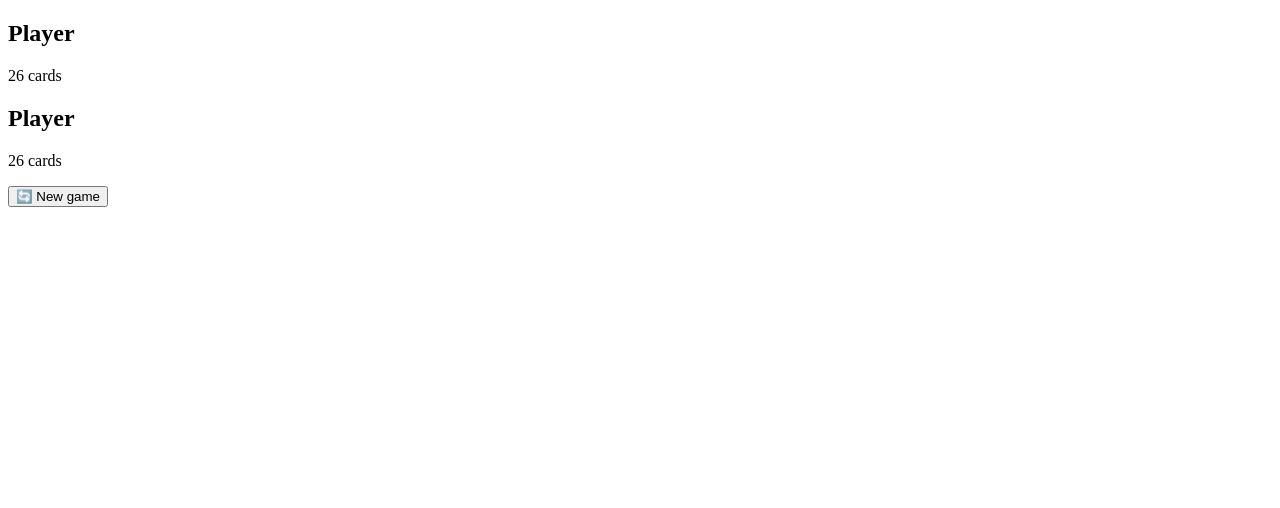
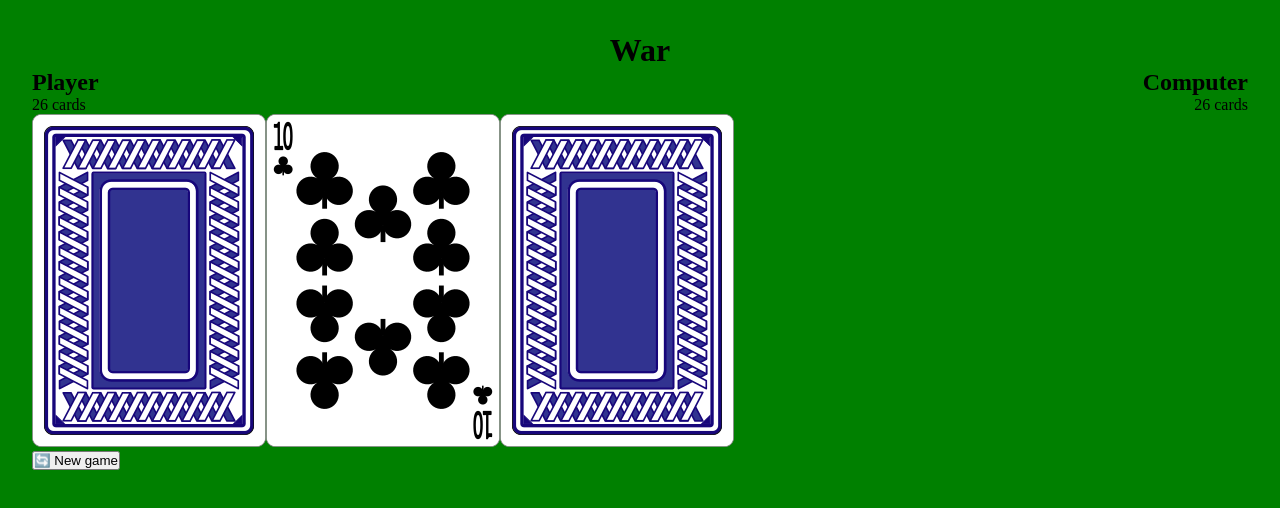
Before and after one commit to kjsheehy/War, a plain HTML site: page index.html in a window 1280 px wide. Drawn offline with Linux system fonts and the light colour scheme.

Commit message:
Layout and alignment begun but in progress

```diff
--- a/index.html
+++ b/index.html
@@ -11,19 +11,32 @@
   </head>
   <body>
     <main>
-      <section class="player">
-        <h2 class="name" id="player-name">Player</h2>
-        <p class="score" id="player-score">26 cards</p>
-        <div class="deck" id="player-deck"></div>
-      </section>
-      <section class="battle">
-        <div class="card-played" id="player-card-played"></div>
-        <div class="card-played" id="computer-card-played"></div>
-      </section>
-      <section class="computer">
-        <h2 class="name" id="computer-name">Player</h2>
-        <p class="score" id="computer-score">26 cards</p>
-        <div class="deck" id="computer-deck"></div>
+      <h1 class="title">War</h1>
+      <div class="info">
+        <div class="names">
+          <h2 class="name" id="player-name">Player</h2>
+          <h2 class="name" id="computer-name">Computer</h2>
+        </div>
+        <div class="scores">
+          <p class="score" id="player-score">26 cards</p>
+          <p class="score" id="computer-score">26 cards</p>
+        </div>
+      </div>
+      <section class="game">
+        <section class="player">
+          <img class="deck" id="player-deck" src="Assets/cardback.png" />
+        </section>
+        <section class="battle">
+          <img
+            class="card-played"
+            id="player-card-played"
+            src="Assets/card_10Clubs.png"
+          />
+          <div class="card-played" id="computer-card-played"></div>
+        </section>
+        <section class="player">
+          <img class="deck" id="computer-deck" src="Assets/cardback.png" />
+        </section>
       </section>
 
       <button class="button-new">🔄 New game</button>
--- a/style.css
+++ b/style.css
@@ -0,0 +1,63 @@
+* {
+  margin: 0;
+  padding: 0;
+  box-sizing: inherit;
+}
+
+html {
+  box-sizing: content-box;
+  background-color: green;
+}
+
+main {
+  position: relative;
+  /*width: 100rem;
+  height: 60rem;*/
+  padding: 2em;
+}
+
+.info {
+    width: auto;
+}
+
+.title {
+  text-align: center;
+}
+
+.game {
+  display: flex;
+}
+
+.names {
+  display: flex;
+  align
+}
+
+.scores {
+  display: flex;
+}
+
+#player-name {
+  text-align: left;
+  width: 50%;
+}
+
+#computer-name {
+  text-align: right;
+  width: 50%;
+}
+
+#player-score {
+    text-align: left;
+    width: 50%
+}
+
+#computer-score {
+    text-align: right;
+    width: 50%;
+}
+
+
+.player .battle {
+  padding: 2em;
+}
```
Also changed, not shown: 2 other files.
